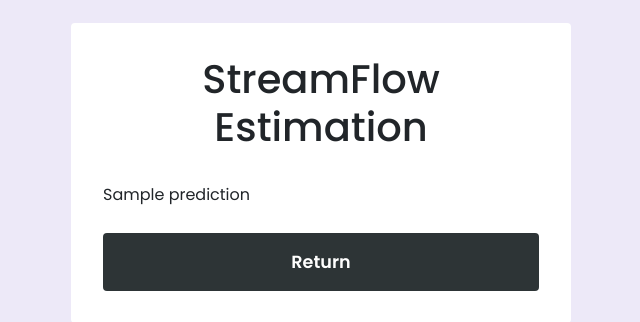
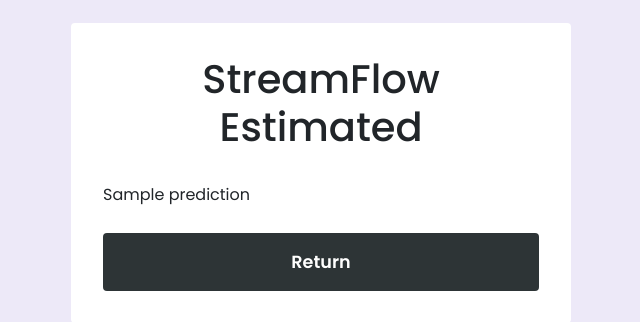
Before and after one commit to gaurav-chaurasia/Groundwater-Level-Prediction, a Flask app: template app/templates/prediction.html in a window 1280 px wide. Shown: the part 227-549 px from the top of the page, without its empty margins (319-959 px from the left). Run offline with Flask 2, Linux system fonts and the light colour scheme; the template is opened without the code that fills it: most values are stand-ins (such as "Sample title", 1, 10 or a date in 2020); some libraries are stand-ins or nearby versions.

Commit message:
add interface

```diff
--- a/app/templates/prediction.html
+++ b/app/templates/prediction.html
@@ -12,7 +12,7 @@
 <!-- partial:index.partial.html -->
 <div class="container">
   <div class="form" id="login">
-      <h1 class="form__title">StreamFlow Estimation</h1>
+      <h1 class="form__title">StreamFlow Estimated</h1>
       <div class="form__input-group">
         {{ prediction }}
       </div>
```
